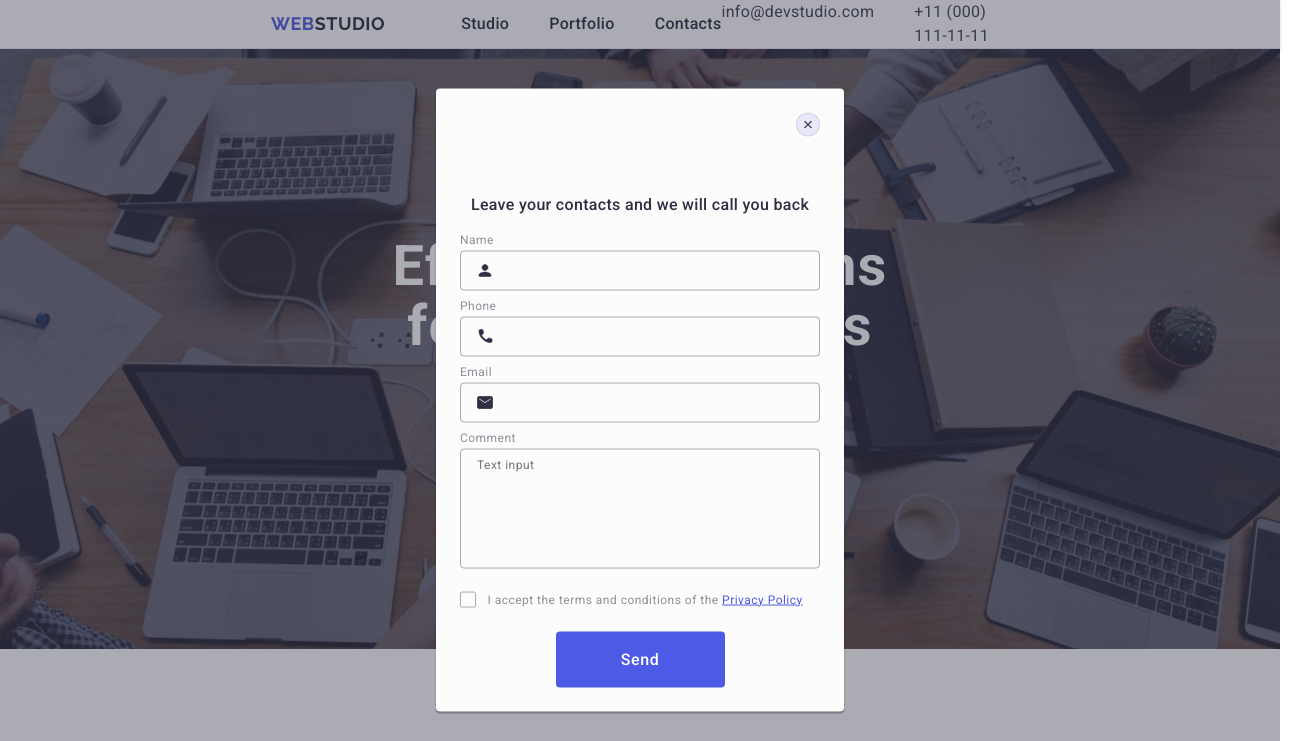
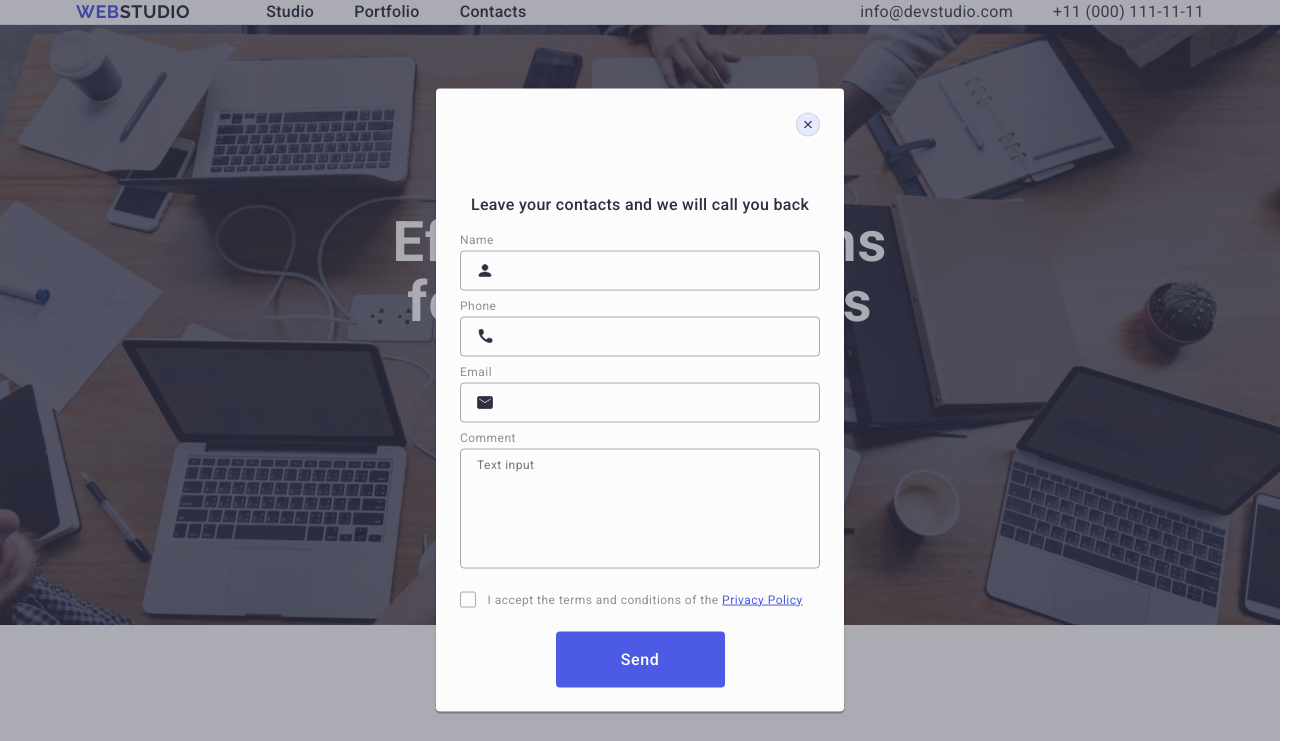
Before and after one commit to ACF136AAV/goit-markup-hw-06, a plain HTML site: page index.html in a window 1280 px wide. Shown: the top 741 px of the page, 1316 px wide, since content can reach past the window. Drawn offline with nearby package versions, Linux system fonts and the light colour scheme.

Commit message:
Update style.css

```diff
--- a/css/style.css
+++ b/css/style.css
@@ -72,10 +72,12 @@ input {
     }
 }
 
-@media only screen and (min-width: 1440px) {
+@media only screen and (min-width: 1158px) {
     /* Desktop */
     .container {
         max-width: 1158px;
+        padding-left: 15px;
+        padding-right: 15px;
     }
 }
 
```
